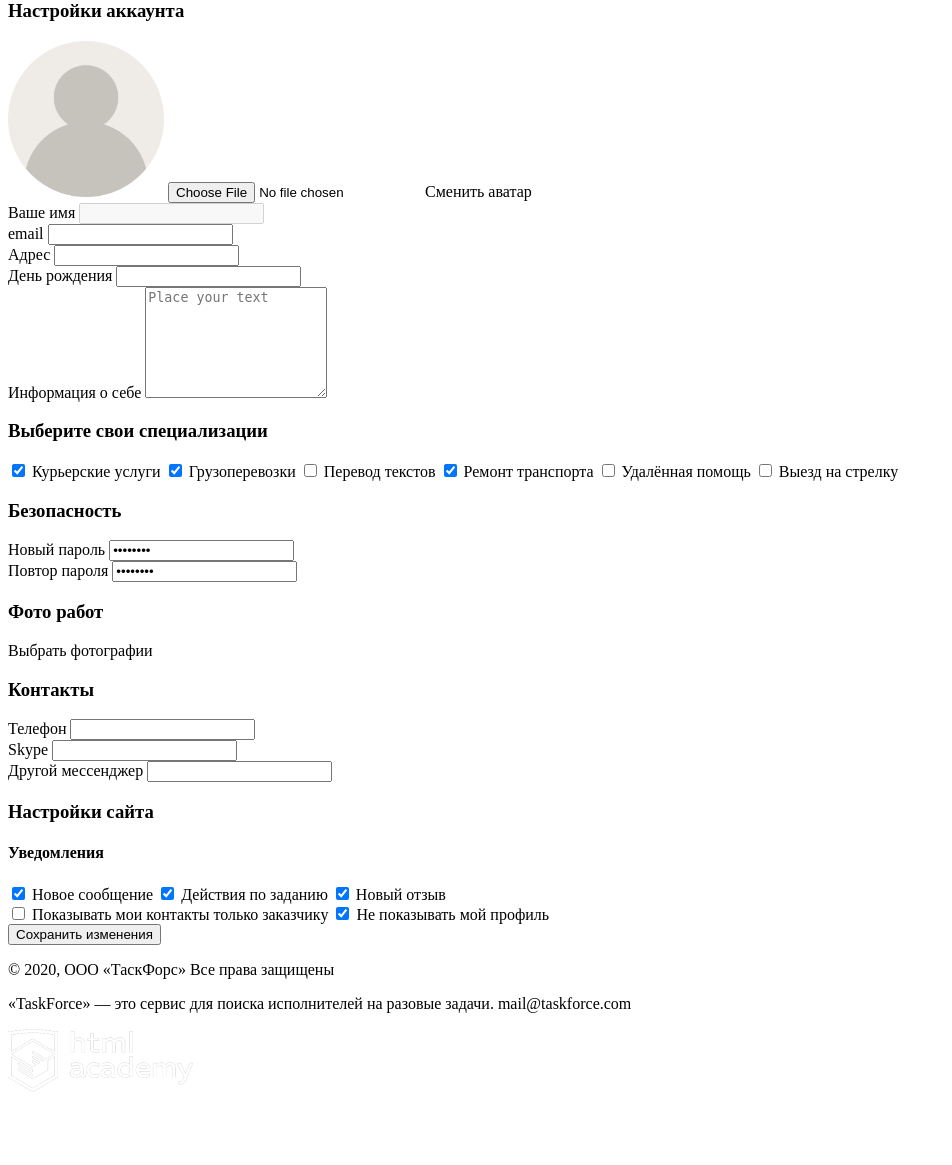
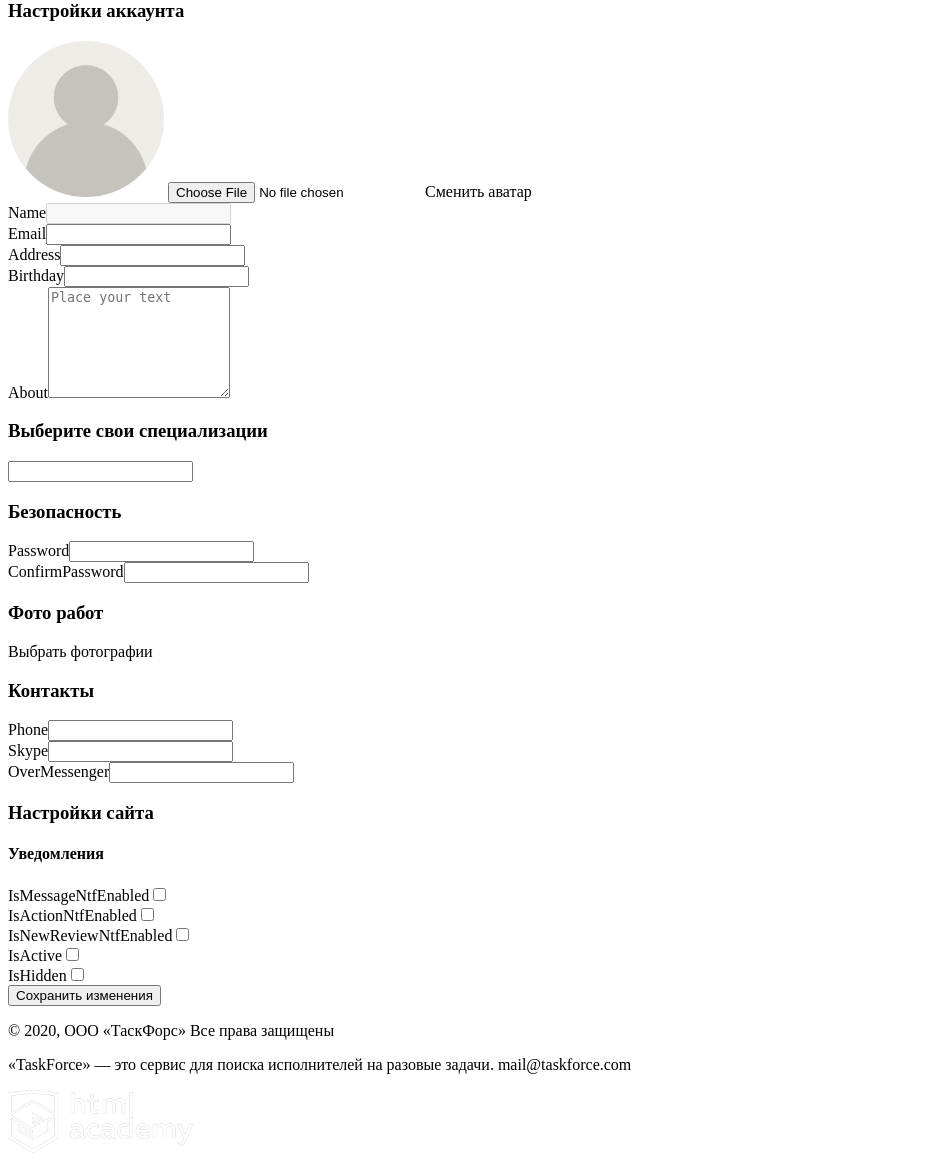
Before and after one commit to htmlacademy-yii/414045-task-force-1, a Yii app: template frontend/views/account/index.php in a window 1280 px wide. Shown: the part 579-1744 px from the top of the page, without its empty margins (0-952 px from the left). Before the commit the page ends 1671 px from the top, so only its background shows below. Run offline with PHP 8.4 and a stand-in for Yii, Linux system fonts and the light colour scheme; the template is opened without the code that fills it, so the values that code supplies are empty; form fields are guessed from the names that the template uses; some libraries are stand-ins or nearby versions.

Commit message:
update account form and controller

```diff
--- a/frontend/models/UserSetting.php
+++ b/frontend/models/UserSettings.php
@@ -20,7 +20,7 @@
  *
  * @property User $user
  */
-final class UserSetting extends ActiveRecord
+final class UserSettings extends ActiveRecord
 {
     /**
      * {@inheritdoc}
@@ -38,7 +38,6 @@
         return [
             [
                 [
-                    'user_id',
                     'is_message_ntf_enabled',
                     'is_action_ntf_enabled',
                     'is_new_review_ntf_enabled',
@@ -57,7 +56,6 @@
                 ],
                 'boolean',
             ],
-            [['created_at', 'updated_at'], 'datetime'],
             [['user_id'], 'unique'],
             [
                 ['user_id'],
--- a/frontend/views/account/index.php
+++ b/frontend/views/account/index.php
@@ -1,16 +1,24 @@
 <?php
 
+use frontend\models\AccountSettingsForm;
 use frontend\models\User;
+use yii\widgets\ActiveForm;
 
 /**
  * @var User $user
+ * @var AccountSettingsForm $accountSettings
  */
 
 ?>
 
 <section class="account__redaction-wrapper">
     <h1>Редактирование настроек профиля</h1>
-    <form enctype="multipart/form-data" id="account" method="post">
+    <?php $form = ActiveForm::begin([
+        'options' => [
+            'enctype' => 'multipart/form-data',
+            'id' => 'AccountSettingsForm'
+        ]
+    ]); ?>
     <div class="account__redaction-section">
         <h3 class="div-line">Настройки аккаунта</h3>
         <div class="account__redaction-section-wrapper">
@@ -20,67 +28,50 @@
                 <label for="upload-avatar" class="link-regular">Сменить аватар</label>
             </div>
             <div class="account__redaction">
-                    <div class="field-container account__input account__input--name">
-                        <label for="200">Ваше имя</label>
-                        <input class="input textarea" id="200" name="" placeholder="<?= $user->name ?>" disabled>
-                    </div>
-                    <div class="field-container account__input account__input--email">
-                        <label for="201">email</label>
-                        <input class="input textarea" id="201" name="" placeholder="<?= $user->email ?>">
-                    </div>
-                    <div class="field-container account__input account__input--address">
-                        <label for="202">Адрес</label>
-                        <input class="input textarea" id="202" name="" placeholder="<?= $user->full_address ?>">
-                    </div>
-                    <div class="field-container account__input account__input--date">
-                        <label for="203">День рождения</label>
-                        <input id="203" class="input-middle input input-date" type="text" placeholder="<?= $user->birthday ?>">
-                    </div>
-                    <div class="field-container account__input account__input--info">
-                        <label for="204">Информация о себе</label>
-                        <textarea class="input textarea" rows="7" id="204" name="" placeholder="<?= $user->about ?? 'Place your text' ?>"></textarea>
-                    </div>
+                <?= $form->field($accountSettings, 'name', [
+                    'options' => ['class' => 'field-container account__input account__input--name'],
+                ])->textInput(['class' => 'input textarea', 'placeholder' => $user->name, 'disabled' => true]); ?>
+                <?= $form->field($accountSettings, 'email', [
+                    'options' => ['class' => 'field-container account__input account__input--email'],
+                ])->input('email', ['class' => 'input textarea', 'placeholder' => $user->email]); ?>
+                <?= $form->field($accountSettings, 'address', [
+                    'options' => ['class' => 'field-container account__input account__input--address'],
+                ])->textInput(['class' => 'input textarea', 'placeholder' => $user->full_address]) ?>
+                <?= $form->field($accountSettings, 'birthday', [
+                    'options' => ['class' => 'field-container account__input account__input--date'],
+                ])->textInput(['class' => 'input-middle input input-date', 'placeholder' => $user->birthday]) ?>
+                <?= $form->field($accountSettings, 'about', [
+                    'options' => ['class' => 'field-container account__input account__input--info'],
+                ])->textarea([
+                    'class' => 'input textarea',
+                    'rows' => 7,
+                    'placeholder' => $user->about ?? 'Place your text'
+                ]) ?>
             </div>
         </div>
         <h3 class="div-line">Выберите свои специализации</h3>
         <div class="account__redaction-section-wrapper">
-                <div class="search-task__categories account_checkbox--bottom">
-                    <label class="checkbox__legend">
-                        <input class="visually-hidden checkbox__input" type="checkbox" name="" value="" checked>
-                        <span>Курьерские услуги</span>
-                    </label>
-                    <label class="checkbox__legend">
-                        <input class="visually-hidden checkbox__input" type="checkbox" name="" value="" checked>
-                        <span>Грузоперевозки</span>
-                    </label>
-                    <label class="checkbox__legend">
-                        <input class="visually-hidden checkbox__input" type="checkbox" name="" value="">
-                        <span>Перевод текстов</span>
-                    </label>
-                    <label class="checkbox__legend">
-                        <input class="visually-hidden checkbox__input" type="checkbox" name="" value="" checked>
-                        <span>Ремонт транспорта</span>
-                    </label>
-                    <label class="checkbox__legend">
-                        <input class="visually-hidden checkbox__input" type="checkbox" name="" value="">
-                        <span>Удалённая помощь</span>
-                    </label>
-                    <label class="checkbox__legend">
-                        <input class="visually-hidden checkbox__input" id="210" type="checkbox" name="" value="">
-                        <span>Выезд на стрелку</span>
-                    </label>
-                </div>
+            <?= $form->field($accountSettings, 'userSpecialties', [
+                'options' => ['class' => 'search-task__categories account_checkbox--bottom'],
+            ])->label(false)->checkboxList($accountSettings->specialties, [
+                'tag' => null,
+                'item' => function ($index, $label, $name, $checked, $value) {
+                    $checked = $checked ? 'checked' : '';
+                    return "<label class='checkbox__legend'>
+                            <input class='visually-hidden checkbox__input' type='checkbox' {$checked} name='{$name}' value='{$value}' tabindex='3'>
+                            <span>{$label}</span>
+                            </label>";
+                }
+            ]) ?>
         </div>
         <h3 class="div-line">Безопасность</h3>
         <div class="account__redaction-section-wrapper account__redaction">
-                <div class="field-container account__input">
-                    <label for="211">Новый пароль</label>
-                    <input class="input textarea" type="password" id="211" name="" value="moiparol">
-                </div>
-                <div class="field-container account__input">
-                    <label for="212">Повтор пароля</label>
-                    <input class="input textarea" type="password" id="212" name="" value="moiparol">
-                </div>
+            <?= $form->field($accountSettings, 'password', [
+                'options' => ['class' => 'field-container account__input'],
+            ])->passwordInput(['class' => 'input textarea']) ?>
+            <?= $form->field($accountSettings, 'confirmPassword', [
+                'options' => ['class' => 'field-container account__input'],
+            ])->passwordInput(['class' => 'input textarea']) ?>
         </div>
 
         <h3 class="div-line">Фото работ</h3>
@@ -91,48 +82,80 @@
 
         <h3 class="div-line">Контакты</h3>
         <div class="account__redaction-section-wrapper account__redaction">
-                <div class="field-container account__input">
-                    <label for="213">Телефон</label>
-                    <input class="input textarea" type="tel" id="213" name="" placeholder="<?= $user->phone ?>">
-                </div>
-                <div class="field-container account__input">
-                    <label for="214">Skype</label>
-                    <input class="input textarea" type="password" id="214" name="" placeholder="<?= $user->skype ?>">
-                </div>
-                <div class="field-container account__input">
-                    <label for="215">Другой мессенджер</label>
-                    <input class="input textarea" id="215" name="" placeholder="<?= $user->over_messenger ?>">
-                </div>
+            <?= $form->field($accountSettings, 'phone', [
+                'options' => ['class' => 'field-container account__input'],
+            ])->textInput([
+                'type' => 'tel',
+                'class' => 'input textarea',
+                'placeholder' => $user->phone
+            ]) ?>
+            <?= $form->field($accountSettings, 'skype', [
+                'options' => ['class' => 'field-container account__input'],
+            ])->textInput([
+                'class' => 'input textarea',
+                'placeholder' => $user->skype
+            ]) ?>
+            <?= $form->field($accountSettings, 'overMessenger', [
+                'options' => ['class' => 'field-container account__input'],
+            ])->textInput([
+                'class' => 'input textarea',
+                'placeholder' => $user->over_messenger
+            ]) ?>
         </div>
         <h3 class="div-line">Настройки сайта</h3>
         <h4>Уведомления</h4>
         <div class="account__redaction-section-wrapper account_section--bottom">
             <div class="search-task__categories account_checkbox--bottom">
-                    <label class="checkbox__legend">
-                        <input class="visually-hidden checkbox__input" type="checkbox" name="" value="" checked>
-                        <span>Новое сообщение</span>
-                    </label>
-                    <label class="checkbox__legend">
-                        <input class="visually-hidden checkbox__input" type="checkbox" name="" value="" checked>
-                        <span>Действия по заданию</span>
-                    </label>
-                    <label class="checkbox__legend">
-                        <input class="visually-hidden checkbox__input" type="checkbox" name="" value="" checked>
-                        <span>Новый отзыв</span>
-                    </label>
+                <?= $form->field($accountSettings, 'isMessageNtfEnabled', [
+                    'options' => [
+                        'tag' => null,
+                    ],
+                    'template' => '<label class="checkbox__legend">{input}<span>Новое сообщение</span></label>'
+                ])
+                    ->checkbox([
+                        'class' => 'visually-hidden checkbox__input',
+                    ], false) ?>
+                <?= $form->field($accountSettings, 'isActionNtfEnabled', [
+                    'options' => [
+                        'tag' => null,
+                    ],
+                    'template' => '<label class="checkbox__legend">{input}<span>Действия по заданию</span></label>'
+                ])
+                    ->checkbox([
+                        'class' => 'visually-hidden checkbox__input'
+                    ], false) ?>
+                <?= $form->field($accountSettings, 'isNewReviewNtfEnabled', [
+                    'options' => [
+                        'tag' => null,
+                    ],
+                    'template' => '<label class="checkbox__legend">{input}<span>Новый отзыв</span></label>'
+                ])
+                    ->checkbox([
+                        'class' => 'visually-hidden checkbox__input'
+                    ], false) ?>
             </div>
             <div class="search-task__categories account_checkbox account_checkbox--secrecy">
-                    <label class="checkbox__legend">
-                        <input class="visually-hidden checkbox__input" type="checkbox" name="" value="">
-                        <span>Показывать мои контакты только заказчику</span>
-                    </label>
-                    <label class="checkbox__legend">
-                        <input class="visually-hidden checkbox__input" type="checkbox" name="" value="" checked>
-                        <span>Не показывать мой профиль</span>
-                    </label>
+                <?= $form->field($accountSettings, 'isActive', [
+                    'options' => [
+                        'tag' => null,
+                    ],
+                    'template' => '<label class="checkbox__legend">{input}<span>Показывать мои контакты только заказчику</span></label>'
+                ])
+                    ->checkbox([
+                        'class' => 'visually-hidden checkbox__input'
+                    ], false) ?>
+                <?= $form->field($accountSettings, 'isHidden', [
+                    'options' => [
+                        'tag' => null,
+                    ],
+                    'template' => '<label class="checkbox__legend">{input}<span>Не показывать мой профиль</span></label>'
+                ])
+                    ->checkbox([
+                        'class' => 'visually-hidden checkbox__input'
+                    ], false) ?>
             </div>
         </div>
     </div>
-        <button class="button" type="submit">Сохранить изменения</button>
-    </form>
+    <button form="AccountSettingsForm" class="button" type="submit">Сохранить изменения</button>
+    <?php ActiveForm::end(); ?>
 </section>
--- a/frontend/views/layouts/main.php
+++ b/frontend/views/layouts/main.php
@@ -151,10 +151,10 @@
                     <div class="account__pop-up">
                         <ul class="account__pop-up-list">
                             <li>
-                                <a href="mylist.html">Мои задания</a>
+                                <a href="/my-tasks">Мои задания</a>
                             </li>
                             <li>
-                                <a href="account.html">Настройки</a>
+                                <a href="/account">Настройки</a>
                             </li>
                             <li>
                                 <a href="<?= Route::logout() ?>">Выход</a>
--- a/frontend/views/tasks/index.php
+++ b/frontend/views/tasks/index.php
@@ -7,7 +7,6 @@
 
 use frontend\models\TaskFilter;
 use yii\data\ActiveDataProvider;
-use yii\bootstrap\ActiveField;
 use yii\bootstrap\ActiveForm;
 use yii\widgets\ListView;
 
```
Also changed, not shown: frontend/controllers/AccountController.php (+44 -1 lines), frontend/controllers/MyTasksController.php (+9 -1 lines), frontend/controllers/RegistrationController.php (+8 -0 lines), frontend/models/AccountSettingsForm.php (added, +97 -0 lines), frontend/models/User.php (+32 -6 lines), Сomponents/Users/UserService.php (+29 -0 lines). Lines whose indentation alone changed are shown as unchanged.
